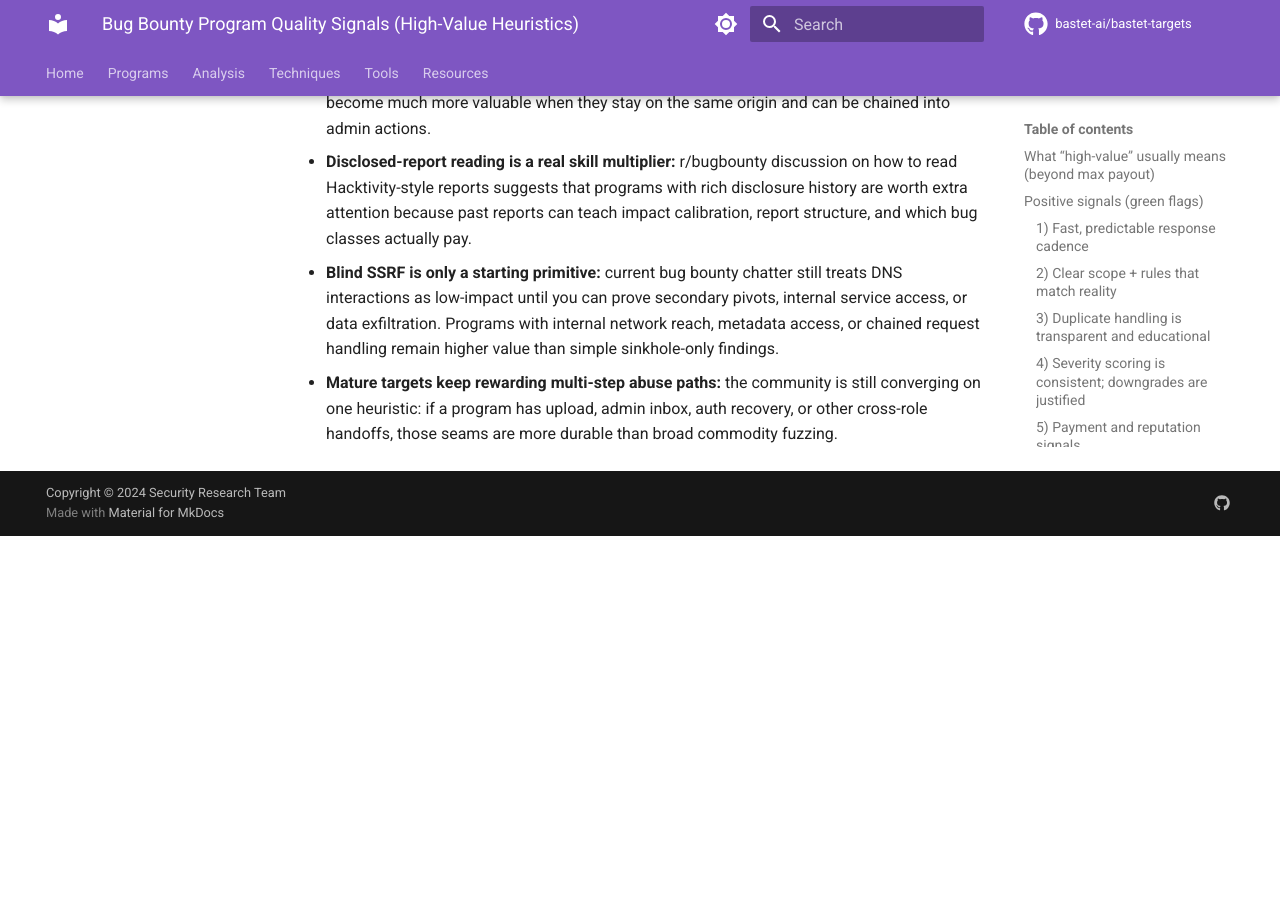
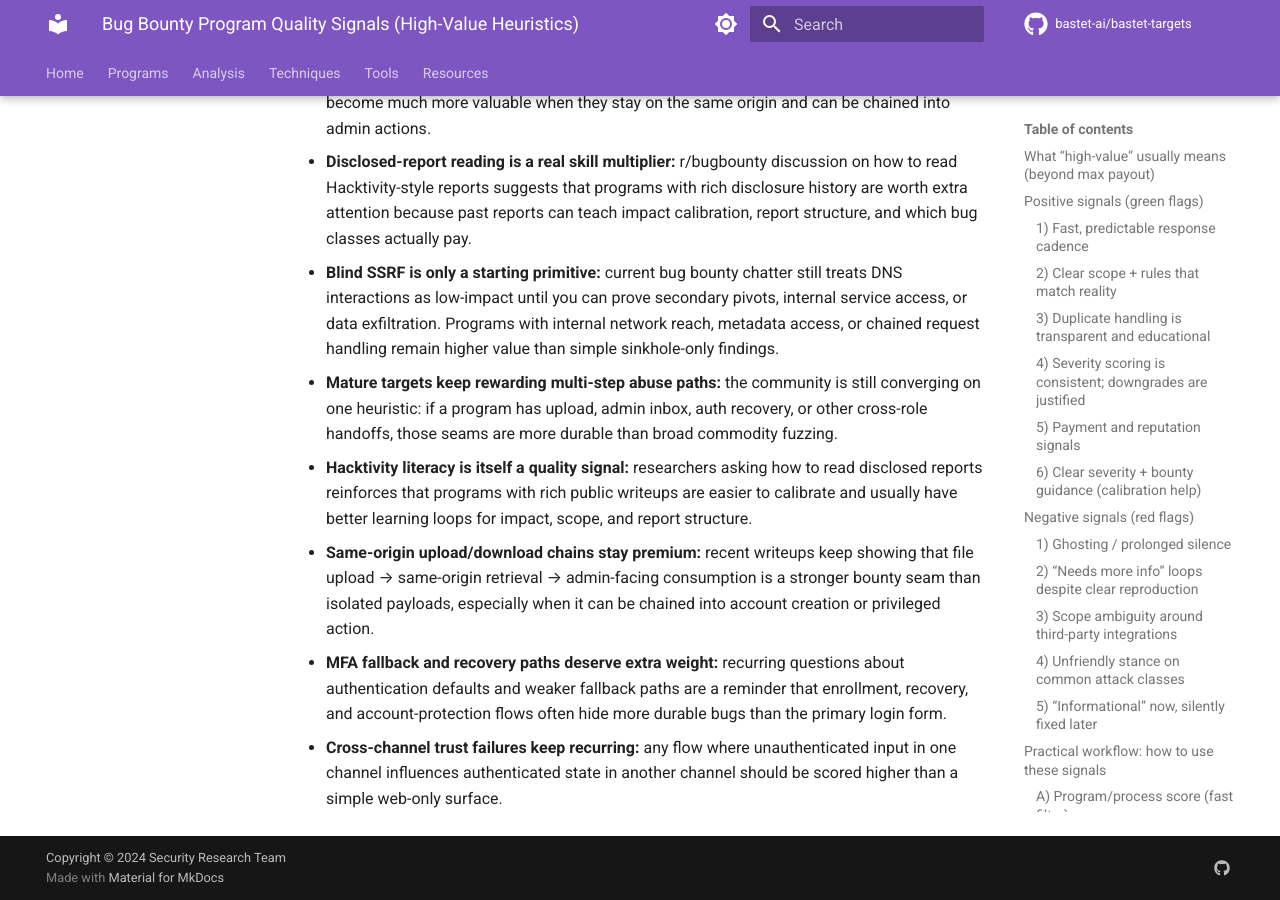
Before and after one commit to bastet-ai/bastet-targets, an MkDocs documentation site: the page built from docs/program-quality-signals.md, in a window 1280 px wide and 900 px high, scrolled down 9060 px. Built offline with MkDocs 1.6.1 and Material for MkDocs 9.7.7, drawn with Linux system fonts in a browser that asks for light colours; comment, search, counter and statistics services are not loaded; before the commit the page ends 9596 px from its top, so only the background shows below that.

Commit message:
Update program quality heuristics from Mar 29 scan

```diff
--- a/docs/program-quality-signals.md
+++ b/docs/program-quality-signals.md
@@ -191,3 +191,7 @@ As new repeated patterns emerge, update this page with **generalized** (non-doxx
 - **Disclosed-report reading is a real skill multiplier:** r/bugbounty discussion on how to read Hacktivity-style reports suggests that programs with rich disclosure history are worth extra attention because past reports can teach impact calibration, report structure, and which bug classes actually pay.
 - **Blind SSRF is only a starting primitive:** current bug bounty chatter still treats DNS interactions as low-impact until you can prove secondary pivots, internal service access, or data exfiltration. Programs with internal network reach, metadata access, or chained request handling remain higher value than simple sinkhole-only findings.
 - **Mature targets keep rewarding multi-step abuse paths:** the community is still converging on one heuristic: if a program has upload, admin inbox, auth recovery, or other cross-role handoffs, those seams are more durable than broad commodity fuzzing.
+- **Hacktivity literacy is itself a quality signal:** researchers asking how to read disclosed reports reinforces that programs with rich public writeups are easier to calibrate and usually have better learning loops for impact, scope, and report structure.
+- **Same-origin upload/download chains stay premium:** recent writeups keep showing that file upload → same-origin retrieval → admin-facing consumption is a stronger bounty seam than isolated payloads, especially when it can be chained into account creation or privileged action.
+- **MFA fallback and recovery paths deserve extra weight:** recurring questions about authentication defaults and weaker fallback paths are a reminder that enrollment, recovery, and account-protection flows often hide more durable bugs than the primary login form.
+- **Cross-channel trust failures keep recurring:** any flow where unauthenticated input in one channel influences authenticated state in another channel should be scored higher than a simple web-only surface.
```
